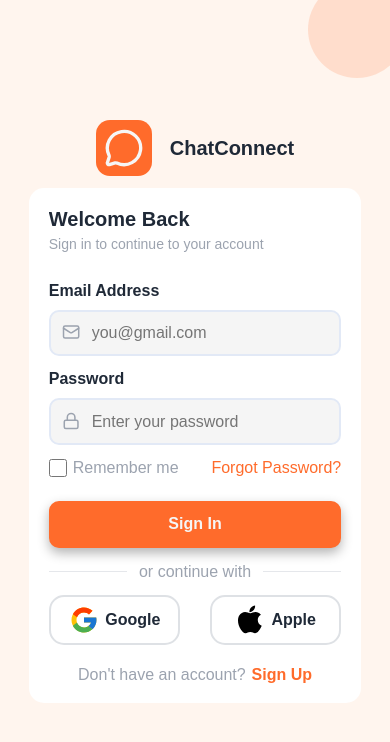
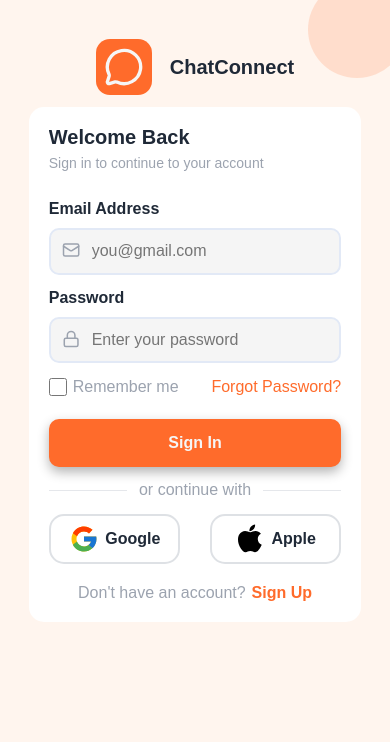
Before and after one commit to arpit07072005/Chatconnect, a React app in the folder Frontend/: page /login in a window 390 px wide. Shown: the top 742 px of the page. Built offline with nearby package versions, Linux system fonts and the light colour scheme; the HTML template or start-up script is replaced by a standard one.

Commit message:
ui update

```diff
--- a/Frontend/src/CSS/chat.module.css
+++ b/Frontend/src/CSS/chat.module.css
@@ -343,6 +343,7 @@
         width: 100%;
         height: 100%;
     }
+
      .hide {
          display: none;
         }
--- a/Frontend/src/CSS/login.module.css
+++ b/Frontend/src/CSS/login.module.css
@@ -351,10 +351,11 @@
     }
     .loginContainer{
         display: flex;
-        justify-content: center;
+        /* justify-content: center; */
         flex-direction: column;
         align-items: center;
         height: 100vh;
+        padding-top: 5%;
     }
     .logoName span{
         display: none;
```
